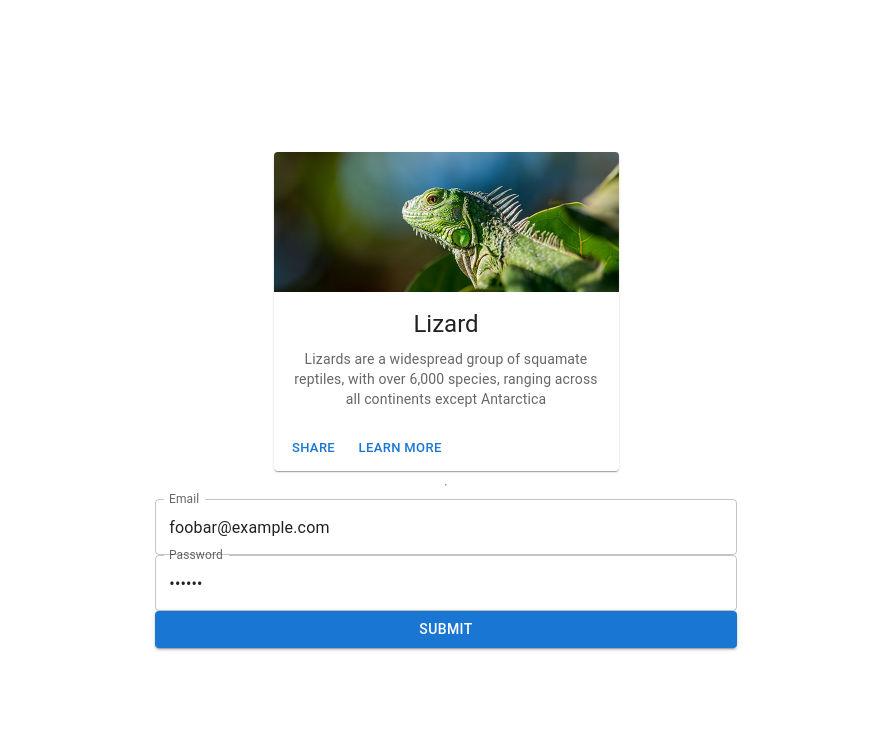
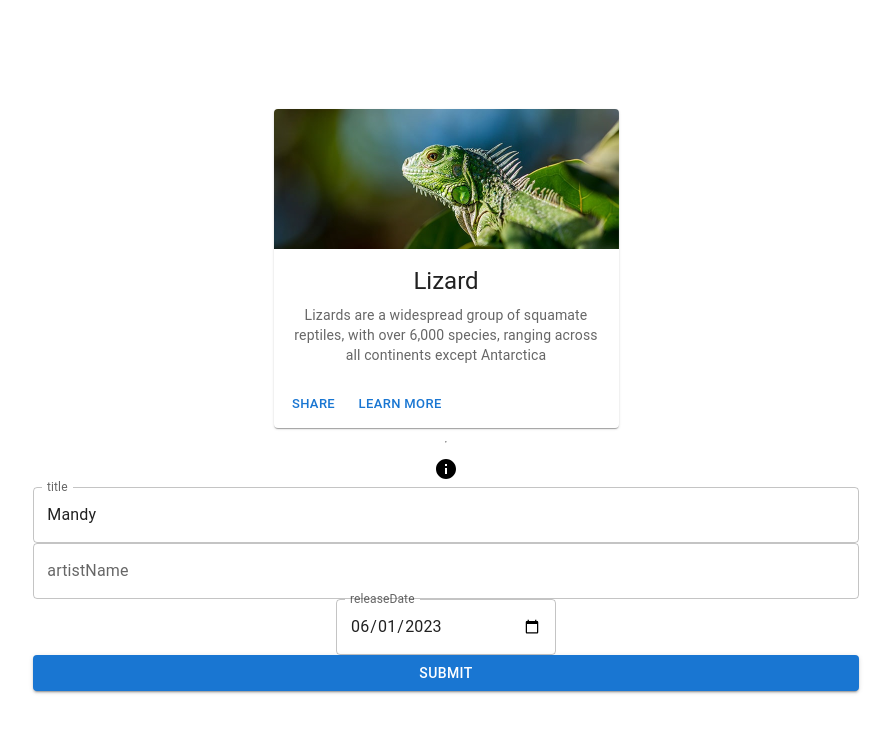
Before and after one commit to HamidMosalla/CuratedArt, a React (Create React App) app in the folder client/: page / in a window 1280 px wide. Shown: the top 732 px of the page, without its empty margins (194-1085 px from the left). Built offline with nearby package versions, Linux system fonts and the light colour scheme.

Commit message:
Use Formik with TypeScript and fix gitignore

```diff
--- a/client/src/App.tsx
+++ b/client/src/App.tsx
@@ -9,7 +9,7 @@ function App() {
       <header className="App-header">
         <MediaCard />
         <hr />
-        <ArtSubmission />
+        <ArtSubmission intitialTitle="Mandy" />
       </header>
     </div>
   );
--- a/client/src/Components/ArtSubmission.tsx
+++ b/client/src/Components/ArtSubmission.tsx
@@ -1,62 +1,107 @@
 import React from "react";
-import ReactDOM from "react-dom";
-import { useFormik } from "formik";
+import { FormikProps, withFormik, FormikErrors, Form } from "formik";
 import * as yup from "yup";
 import { TextField, Button } from "@mui/material";
+import { Info } from "@mui/icons-material";
+
+interface ArtSubmissionFormValues {
+  title: string;
+  artistName: string;
+  releaseDate: string;
+}
+
+interface ArtSubmissionFormProps {
+  message?: string;
+  intitialTitle: string;
+}
+
+interface ArtSubmissionFormOtherProps {
+  message?: string;
+}
 
 const validationSchema = yup.object({
-  email: yup
+  title: yup.string().required("Title is required"),
+  artistName: yup
     .string()
-    .email("Enter a valid email")
-    .required("Email is required"),
-  password: yup
-    .string()
-    .min(8, "Password should be of minimum 8 characters length")
-    .required("Password is required"),
+    .min(3, "ArtistName should be of minimum 3 characters length")
+    .required("ArtistName is required"),
 });
 
-const ArtSubmission = () => {
-  const formik = useFormik({
-    initialValues: {
-      email: "foobar@example.com",
-      password: "foobar",
-    },
-    validationSchema: validationSchema,
-    onSubmit: (values) => {
-      alert(JSON.stringify(values, null, 2));
-    },
-  });
-
+const ArtSubmission = (
+  props: ArtSubmissionFormOtherProps & FormikProps<ArtSubmissionFormValues>
+) => {
+  const { touched, errors, isSubmitting, message, handleChange } = props;
   return (
-    <div>
-      <form onSubmit={formik.handleSubmit}>
+    <Form>
+      <Info>{message}</Info>
       <TextField
         fullWidth
-          id="email"
-          name="email"
-          label="Email"
-          value={formik.values.email}
-          onChange={formik.handleChange}
-          error={formik.touched.email && Boolean(formik.errors.email)}
-          helperText={formik.touched.email && formik.errors.email}
+        id="title"
+        name="title"
+        label="title"
+        value={props.values.title}
+        onChange={handleChange}
+        error={touched.title && Boolean(errors.title)}
+        helperText={touched.title && errors.title}
       />
       <TextField
         fullWidth
-          id="password"
-          name="password"
-          label="Password"
-          type="password"
-          value={formik.values.password}
-          onChange={formik.handleChange}
-          error={formik.touched.password && Boolean(formik.errors.password)}
-          helperText={formik.touched.password && formik.errors.password}
+        id="artistName"
+        name="artistName"
+        label="artistName"
+        value={props.values.artistName}
+        onChange={handleChange}
+        error={touched.artistName && Boolean(errors.artistName)}
+        helperText={touched.artistName && errors.artistName}
       />
-        <Button color="primary" variant="contained" fullWidth type="submit">
+      <TextField
+        id="releaseDate"
+        label="releaseDate"
+        type="date"
+        value={props.values.releaseDate}
+        sx={{ width: 220 }}
+        InputLabelProps={{
+          shrink: true,
+        }}
+        onChange={handleChange}
+      />
+      <Button
+        color="primary"
+        variant="contained"
+        fullWidth
+        type="submit"
+        disabled={isSubmitting}
+      >
         Submit
       </Button>
-      </form>
-    </div>
+    </Form>
   );
 };
 
-export default ArtSubmission;
+const ArtSubmittionFormWrapper = withFormik<
+  ArtSubmissionFormProps,
+  ArtSubmissionFormValues
+>({
+  // Transform outer props into form values
+  mapPropsToValues: (props) => {
+    return {
+      title: props.intitialTitle || "",
+      artistName: "",
+      releaseDate: "2023-06-01",
+    };
+  },
+  validationSchema: validationSchema,
+  // Add a custom validation function (this can be async too!)
+  validate: (values: ArtSubmissionFormValues) => {
+    let errors: FormikErrors<ArtSubmissionFormValues> = {};
+    if (values.title === "NoteBook") {
+      errors.title = "No ChickFlic here, sorry";
+    }
+    return errors;
+  },
+  handleSubmit: (values) => {
+    alert(JSON.stringify(values, null, 2));
+  },
+})(ArtSubmission);
+
+export default ArtSubmittionFormWrapper;
```
Also changed, not shown: 3 other files (tests, documents, lock files or other folders). Lines whose indentation alone changed are shown as unchanged.
